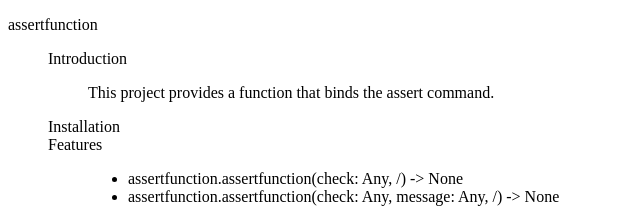
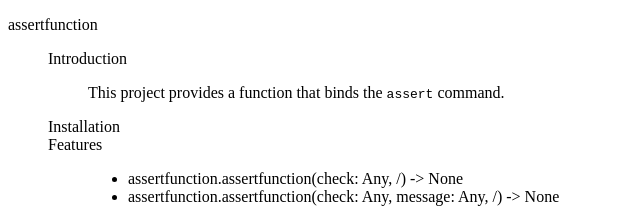
Before and after one commit to johannes-programming/assertfunction, a plain HTML site: page docs/index.html in a window 1280 px wide. Shown: the top 219 px of the page, 0-640 px from the left. Drawn offline with Linux system fonts and the light colour scheme; a script that the page names is missing.

Commit message:
Version 1.0.3+local.2

```diff
--- a/docs/index.html
+++ b/docs/index.html
@@ -10,7 +10,7 @@
                 <dl class="heading1">
                     <dt id="intro">Introduction</dt>
                     <dd id="introCorpus">
-                        <p>This project provides a function that binds the assert command.</p>
+                        <p>This project provides a function that binds the <code>assert</code> command.</p>
                     </dd>
                     <dt id="install">Installation</dt>
                     <dd id="installCorpus"></dd>
```
Also changed, not shown: 1 other file.
